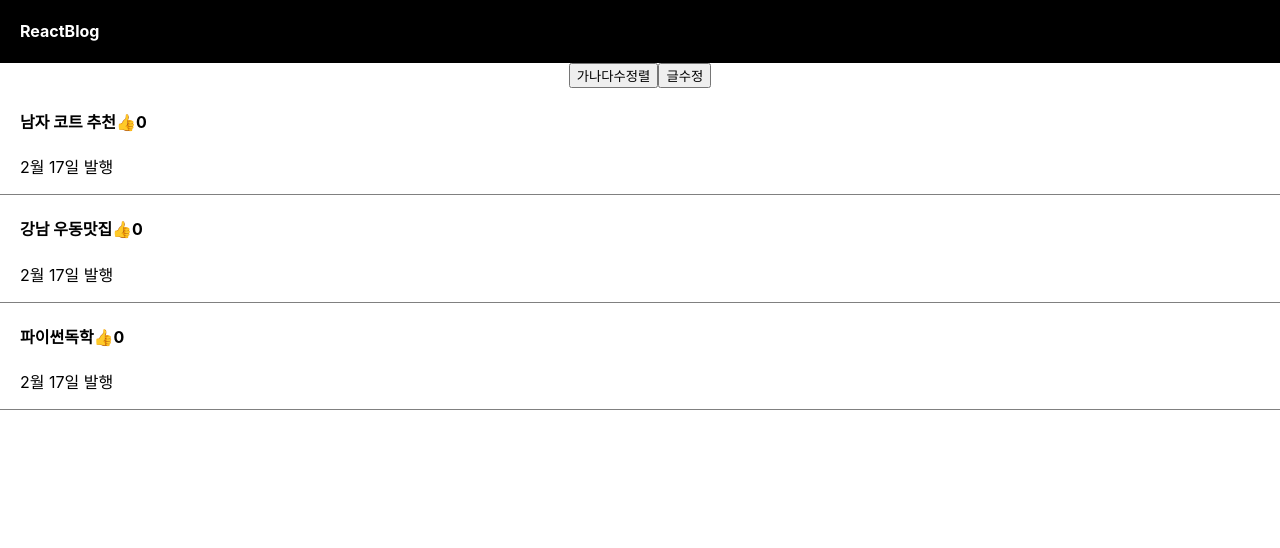
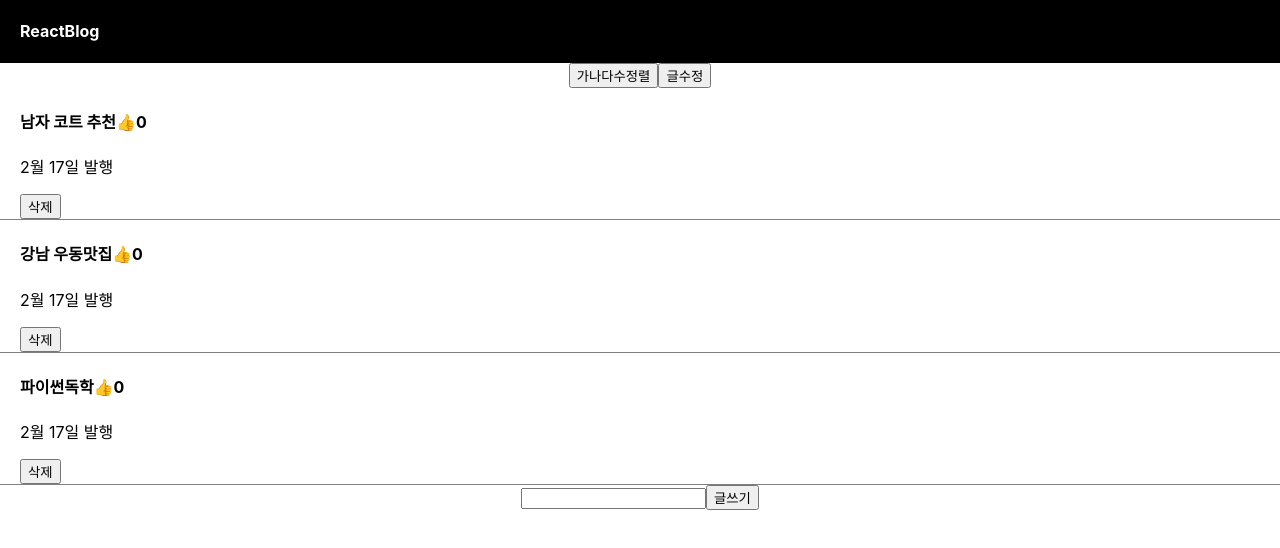
Before and after one commit to hankyeol-jung/blog_apple, a React (Create React App) app: page / in a window 1280 px wide. Shown: the top 548 px of the page. Built offline with nearby package versions, Linux system fonts and the light colour scheme.

Commit message:
input 1 : 사용자가 입력한 글 다루기

```diff
--- a/src/App.js
+++ b/src/App.js
@@ -15,6 +15,7 @@ function App() {
   let [따봉, 따봉변경] = useState([0, 0, 0]);
   let [modal, setModal] = useState("false");
   let [title, setTitle] = useState(0);
+  let [입력값, 입력값변경] = useState("");
 
   return (
     <div className="App">
@@ -41,30 +42,6 @@ function App() {
       >
         글수정
       </button>
-      {/* <div className="list">
-        <h4>
-          {글제목[0]}
-          <span
-            onClick={() => {
-              따봉변경(따봉 + 1);
-            }}
-          >
-            👍
-          </span>
-          {따봉}
-        </h4>
-        <p>2월 17일 발행</p>
-      </div>
-      <div className="list">
-        <h4
-          onClick={() => {
-            setModal(!modal);
-          }}
-        >
-          {글제목[2]}
-        </h4>
-        <p>2월 17일 발행</p>
-      </div> */}
 
       {글제목.map(function (a, i) {
         return (
@@ -77,7 +54,8 @@ function App() {
             >
               {글제목[i]}
               <span
-                onClick={() => {
+                onClick={(e) => {
+                  e.stopPropagation();
                   let copy = [...따봉];
                   copy[i] = 따봉[i] + 1;
                   따봉변경(copy);
@@ -88,9 +66,29 @@ function App() {
               {따봉[i]}
             </h4>
             <p>2월 17일 발행</p>
+            <button
+              onClick={() => {
+                글제목.splice(i, 1);
+              }}
+            >
+              삭제
+            </button>
           </div>
         );
       })}
+
+      <input
+        onChange={(e) => {
+          입력값변경(e.target.value);
+        }}
+      />
+      <button
+        onClick={() => {
+          글제목.push(입력값);
+        }}
+      >
+        글쓰기
+      </button>
 
       {modal == true ? (
         <Modal title={title} 글제목변경={글제목변경} 글제목={글제목} />
```
